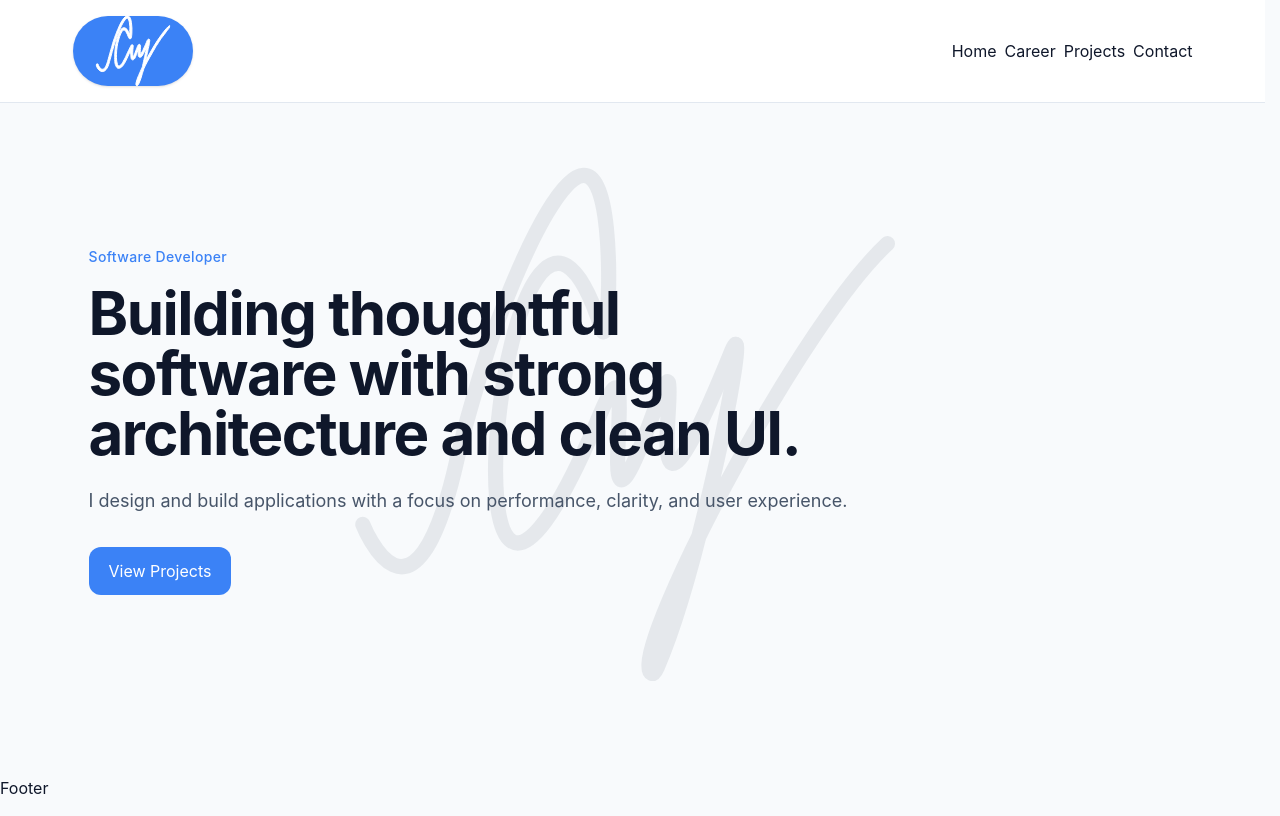
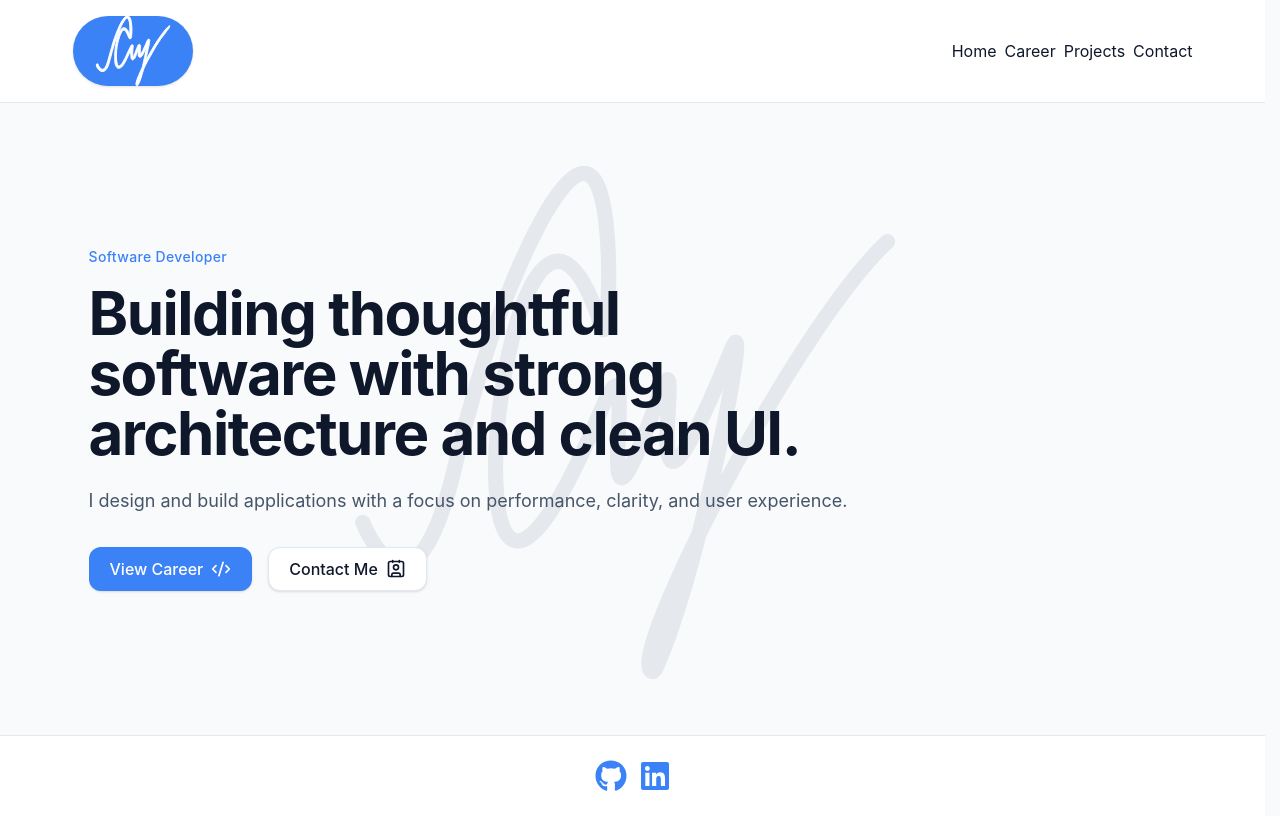
Before and after one commit to connorwilsongroark/portfolio-site, a React (Vite) app: page / in a window 1280 px wide. Built offline with nearby package versions, Linux system fonts and the light colour scheme.

Commit message:
Replaced buttons on home page. Added minimal contact page detail. Added footer with social links.

```diff
--- a/package.json
+++ b/package.json
@@ -15,6 +15,7 @@
     "motion": "^12.38.0",
     "react": "^19.1.1",
     "react-dom": "^19.1.1",
+    "react-icons": "^5.6.0",
     "react-router-dom": "^7.13.2",
     "tailwindcss": "^4.2.2"
   },
--- a/src/components/layout/SiteFooter.tsx
+++ b/src/components/layout/SiteFooter.tsx
@@ -1,3 +1,37 @@
+import { FaLinkedin, FaGithub } from "react-icons/fa";
+
 export function SiteFooter() {
-  return <div>Footer</div>;
+  return (
+    <footer className='border-t border-border bg-surface'>
+      <div className='mx-auto max-w-6xl px-4 py-6'>
+        <div className='flex flex-col items-center justify-center gap-5 text-center'>
+          {/* <p className='max-w-sn text-sm text-text-muted'>
+            Feel free to reach out or explore more of my work.
+          </p> */}
+          <div className='flex items-center gap-3'>
+            <a
+              href='https://github.com/connorwilsongroark'
+              target='_blank'
+              rel='noreferrer'
+              aria-label='GitHub'
+              title='GitHub'
+              className='text-primary hover:text-primary-hover transition-colors duration-200'
+            >
+              <FaGithub className='h-8 w-8' />
+            </a>
+            <a
+              href='https://www.linkedin.com/in/connorwilsongroark/'
+              target='_blank'
+              rel='noreferrer'
+              aria-label='LinkedIn'
+              title='LinkedIn'
+              className='text-primary hover:text-primary-hover transition-colors duration-200'
+            >
+              <FaLinkedin className='h-8 w-8' />
+            </a>
+          </div>
+        </div>
+      </div>
+    </footer>
+  );
 }
--- a/src/components/layout/SiteHeader.tsx
+++ b/src/components/layout/SiteHeader.tsx
@@ -42,7 +42,7 @@ export function SiteHeader() {
   return (
     <>
       {/* Whole header element */}
-      <header className='sticky, top-0 z-40 border-b border-border bg-surface/90 backdrop-blur'>
+      <header className='sticky top-0 z-40 border-b border-border bg-surface/90 '>
         {/* Contains nav items & logo */}
         <div className='mx-auto max-w-6xl px-4'>
           <div className='flex items-center justify-between gap-4 py-4'>
--- a/src/pages/ContactPage.tsx
+++ b/src/pages/ContactPage.tsx
@@ -1,9 +1,32 @@
+import { Mail } from "lucide-react";
 import { PageContainer } from "../components/layout/PageContainer";
+import { Button } from "../components/ui/Button";
 
 export function ContactPage() {
   return (
     <PageContainer>
-      <h1 className='text-3xl font-bold sm:text-4xl'>Contact</h1>
+      <div className='mx-auto max-w-5xl px-4 py-8 sm:py-10'>
+        <header className='space-y-4'>
+          <h1 className='text-3xl font-bold tracking-light text-text sm:text-4xl'>
+            Contact
+          </h1>
+          <p className='mt-3 max-w-3xl text-base leading-7 text-text-muted sm:text-lg sm:leading-8'>
+            I'm always open to thoughtful conversations about software
+            engineering, system design, UX, or opportunities to build something
+            meaningful together.
+          </p>
+        </header>
+        <section className='mt-8'>
+          <Button
+            variant='primary'
+            href='mailto:connorwg@gmail.com?subject=Portfolio Inquiry'
+            size='lg'
+            rightIcon={<Mail className='w-5 h-5' />}
+          >
+            Email Me
+          </Button>
+        </section>
+      </div>
     </PageContainer>
   );
 }
--- a/src/pages/HomePage.tsx
+++ b/src/pages/HomePage.tsx
@@ -1,6 +1,8 @@
 import { Link } from "react-router-dom";
 import { PageContainer } from "../components/layout/PageContainer";
 import { DynamicSignature } from "../components/branding/DynamicSignature";
+import { Button } from "../components/ui/Button";
+import { CodeXml, Contact } from "lucide-react";
 
 export function HomePage() {
   return (
@@ -40,12 +42,22 @@ export function HomePage() {
           </p>
 
           <div className='mt-8 flex gap-4'>
-            <Link
-              to='/projects'
-              className='rounded-xl bg-primary px-5 py-3 text-primary-foreground'
+            <Button
+              variant='primary'
+              size='lg'
+              to='/career'
+              rightIcon={<CodeXml className='h-5 w-5' />}
             >
-              View Projects
-            </Link>
+              View Career
+            </Button>
+            <Button
+              variant='secondary'
+              size='lg'
+              to='/contact'
+              rightIcon={<Contact className='h-5 w-5' />}
+            >
+              Contact Me
+            </Button>
           </div>
         </div>
       </section>
```
Also changed, not shown: 1 other file (tests, documents, lock files or other folders).
